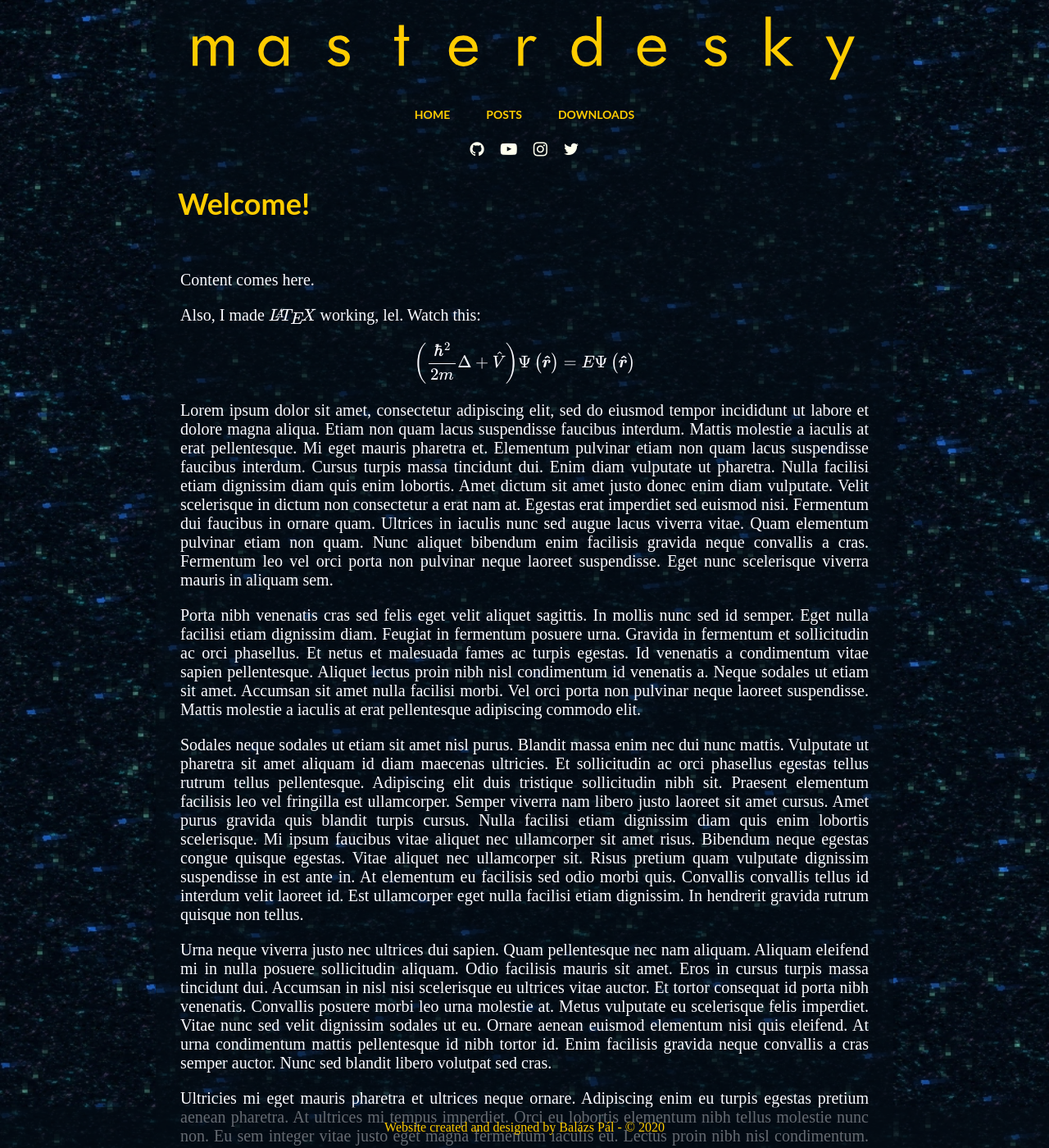
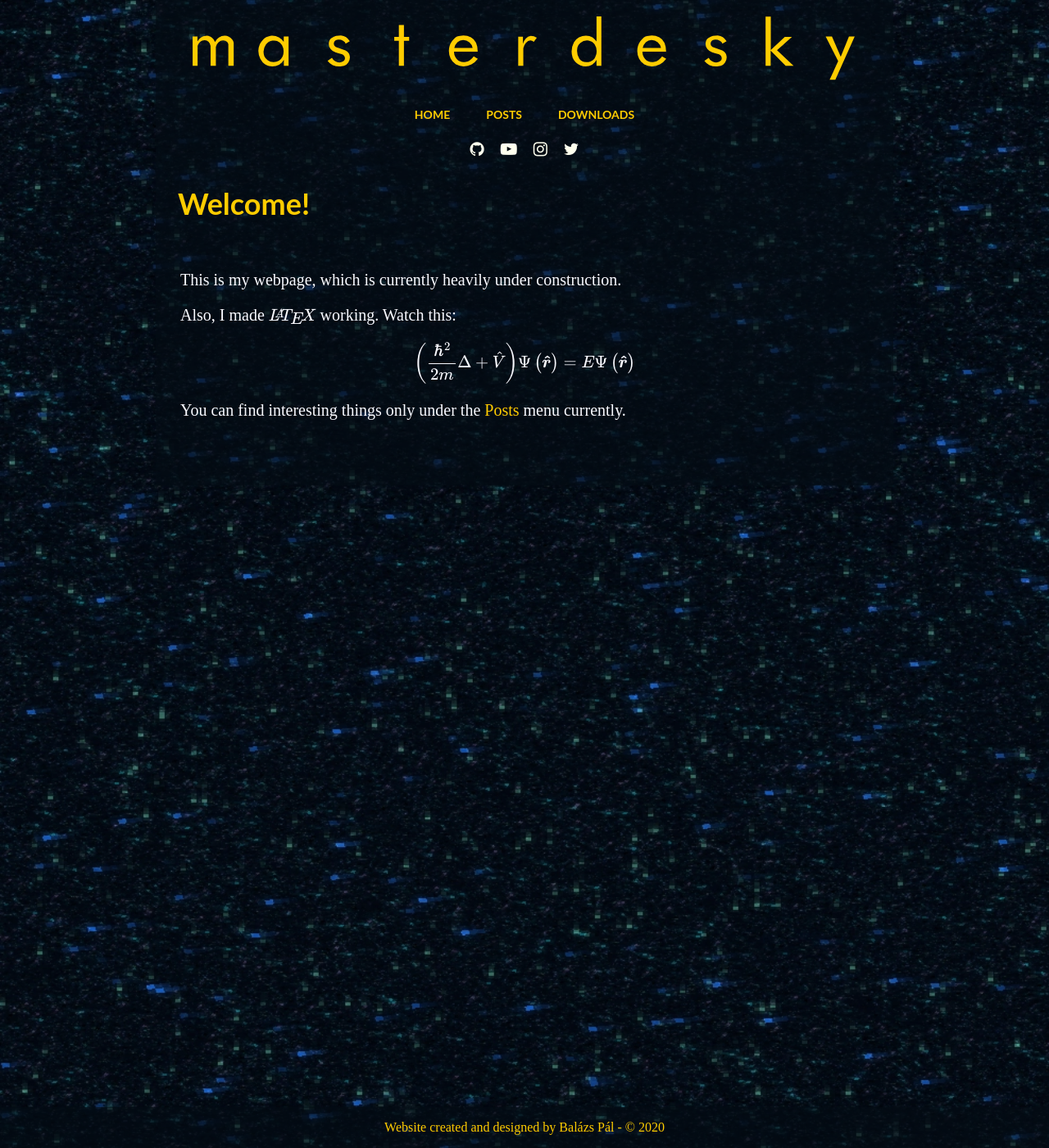
Before and after one commit to masterdesky/masterdesky.github.io, a Jekyll site: the page built from index.html, in a window 1280 px wide and 1400 px high. Shown: the whole window at 82% size. Built offline with Jekyll 4.4.1, drawn with Linux system fonts in a browser that asks for light colours; some web fonts are replaced; formulas are drawn with MathJax 3; some of the changed text lies outside the part shown.

Commit message:
small changes in hrefs

```diff
--- a/_includes/navigation.html
+++ b/_includes/navigation.html
@@ -1,8 +1,8 @@
 <!-- menu -->
 <div class="menu">
     <ul>
-      <li><a href="/index.html">Home</a></li>
-      <li><a href="/blog.html">Posts</a></li>
-      <li><a href="/downloads.html">Downloads</a></li>
+      <li><a href="/index">Home</a></li>
+      <li><a href="/blog">Posts</a></li>
+      <li><a href="/downloads">Downloads</a></li>
     </ul>
 </div>
--- a/index.html
+++ b/index.html
@@ -6,14 +6,10 @@ content_desc: Homepage of my personal website. Enjoy.
 <!-- content start -->
 <h1>Welcome!</h1>
 <div class="index-content">
-  Content comes here.
+  This is my webpage, which is currently heavily under construction.
   <p>
-    Also, I made $\LaTeX$ working, lel. Watch this:
+    Also, I made $\LaTeX$ working. Watch this:
     $$\left( \frac{\hbar^{2}}{2m} \Delta + \hat{V} \right) \Psi \left( \boldsymbol{\hat{r}} \right) = E \Psi \left( \boldsymbol{\hat{r}} \right)$$
   </p>
-  <p>Lorem ipsum dolor sit amet, consectetur adipiscing elit, sed do eiusmod tempor incididunt ut labore et dolore magna aliqua. Etiam non quam lacus suspendisse faucibus interdum. Mattis molestie a iaculis at erat pellentesque. Mi eget mauris pharetra et. Elementum pulvinar etiam non quam lacus suspendisse faucibus interdum. Cursus turpis massa tincidunt dui. Enim diam vulputate ut pharetra. Nulla facilisi etiam dignissim diam quis enim lobortis. Amet dictum sit amet justo donec enim diam vulputate. Velit scelerisque in dictum non consectetur a erat nam at. Egestas erat imperdiet sed euismod nisi. Fermentum dui faucibus in ornare quam. Ultrices in iaculis nunc sed augue lacus viverra vitae. Quam elementum pulvinar etiam non quam. Nunc aliquet bibendum enim facilisis gravida neque convallis a cras. Fermentum leo vel orci porta non pulvinar neque laoreet suspendisse. Eget nunc scelerisque viverra mauris in aliquam sem.</p>
-  <p>Porta nibh venenatis cras sed felis eget velit aliquet sagittis. In mollis nunc sed id semper. Eget nulla facilisi etiam dignissim diam. Feugiat in fermentum posuere urna. Gravida in fermentum et sollicitudin ac orci phasellus. Et netus et malesuada fames ac turpis egestas. Id venenatis a condimentum vitae sapien pellentesque. Aliquet lectus proin nibh nisl condimentum id venenatis a. Neque sodales ut etiam sit amet. Accumsan sit amet nulla facilisi morbi. Vel orci porta non pulvinar neque laoreet suspendisse. Mattis molestie a iaculis at erat pellentesque adipiscing commodo elit.</p>
-  <p>Sodales neque sodales ut etiam sit amet nisl purus. Blandit massa enim nec dui nunc mattis. Vulputate ut pharetra sit amet aliquam id diam maecenas ultricies. Et sollicitudin ac orci phasellus egestas tellus rutrum tellus pellentesque. Adipiscing elit duis tristique sollicitudin nibh sit. Praesent elementum facilisis leo vel fringilla est ullamcorper. Semper viverra nam libero justo laoreet sit amet cursus. Amet purus gravida quis blandit turpis cursus. Nulla facilisi etiam dignissim diam quis enim lobortis scelerisque. Mi ipsum faucibus vitae aliquet nec ullamcorper sit amet risus. Bibendum neque egestas congue quisque egestas. Vitae aliquet nec ullamcorper sit. Risus pretium quam vulputate dignissim suspendisse in est ante in. At elementum eu facilisis sed odio morbi quis. Convallis convallis tellus id interdum velit laoreet id. Est ullamcorper eget nulla facilisi etiam dignissim. In hendrerit gravida rutrum quisque non tellus.</p>
-  <p>Urna neque viverra justo nec ultrices dui sapien. Quam pellentesque nec nam aliquam. Aliquam eleifend mi in nulla posuere sollicitudin aliquam. Odio facilisis mauris sit amet. Eros in cursus turpis massa tincidunt dui. Accumsan in nisl nisi scelerisque eu ultrices vitae auctor. Et tortor consequat id porta nibh venenatis. Convallis posuere morbi leo urna molestie at. Metus vulputate eu scelerisque felis imperdiet. Vitae nunc sed velit dignissim sodales ut eu. Ornare aenean euismod elementum nisi quis eleifend. At urna condimentum mattis pellentesque id nibh tortor id. Enim facilisis gravida neque convallis a cras semper auctor. Nunc sed blandit libero volutpat sed cras.</p>
-  <p>Ultricies mi eget mauris pharetra et ultrices neque ornare. Adipiscing enim eu turpis egestas pretium aenean pharetra. At ultrices mi tempus imperdiet. Orci eu lobortis elementum nibh tellus molestie nunc non. Eu sem integer vitae justo eget magna fermentum iaculis eu. Lectus proin nibh nisl condimentum. Leo integer malesuada nunc vel risus commodo viverra. Aliquam malesuada bibendum arcu vitae elementum curabitur vitae. Hendrerit dolor magna eget est lorem ipsum dolor sit amet. Mauris pharetra et ultrices neque ornare aenean euismod. Quis varius quam quisque id diam vel quam elementum. Faucibus turpis in eu mi bibendum. Malesuada fames ac turpis egestas maecenas pharetra convallis. Odio facilisis mauris sit amet massa vitae tortor.</p>
+  You can find interesting things only under the <a href="/blog">Posts</a> menu currently.
 </div>
```
Also changed, not shown: _posts/2020-10-13-gadget2_install.md (+2 -4 lines).
